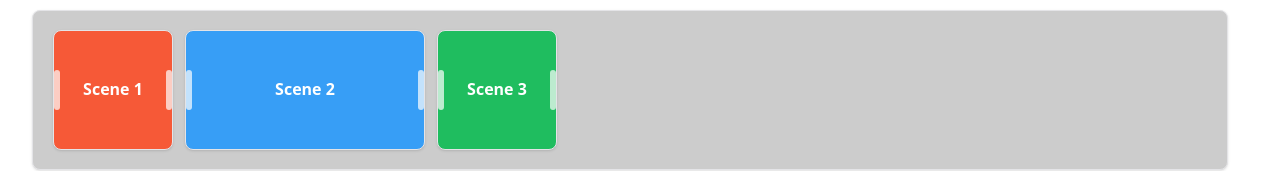
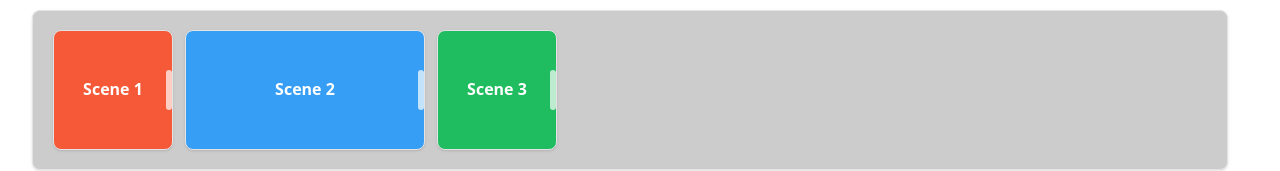
Before and after one commit to drichardcarl/takehome-project, a React (Vite) app: page / in a window 1280 px wide. Shown: the part 567-738 px from the top of the page. Built offline with nearby package versions, Linux system fonts and the light colour scheme.

Commit message:
Ready-to-send

```diff
--- a/src/components/PlaybackControls.tsx
+++ b/src/components/PlaybackControls.tsx
@@ -39,7 +39,18 @@ export const PlaybackControls = () => {
         <Slider
           value={0}
           max={120}
-          sx={{ flex: 1 }}
+          sx={{
+            flex: 1,
+            '& .MuiSlider-thumb': {
+              transition: 'none'
+            },
+            '& .MuiSlider-track': {
+              transition: 'none'
+            },
+            '& .MuiSlider-rail': {
+              transition: 'none'
+            }
+          }}
         />
 
         <Typography variant="body2" sx={{ minWidth: '40px' }}>
--- a/src/components/Scene.tsx
+++ b/src/components/Scene.tsx
@@ -25,25 +25,6 @@ export const Scene = ({ scene }: SceneProps) => {
         flexShrink: 0
       }}
     >
-      {/* Left resize handle */}
-      <Box
-        sx={{
-          position: 'absolute',
-          left: 0,
-          top: '50%',
-          transform: 'translateY(-50%)',
-          width: '6px',
-          height: '40px',
-          backgroundColor: theme.palette.background.paper,
-          borderRadius: '3px',
-          cursor: 'ew-resize',
-          opacity: 0.7,
-          '&:hover': {
-            opacity: 0.9
-          }
-        }}
-      />
-
       <CardContent sx={{ p: 1 }}>
         <Typography
           variant="h6"
```
Also changed, not shown: 1 other file (tests, documents, lock files or other folders).
